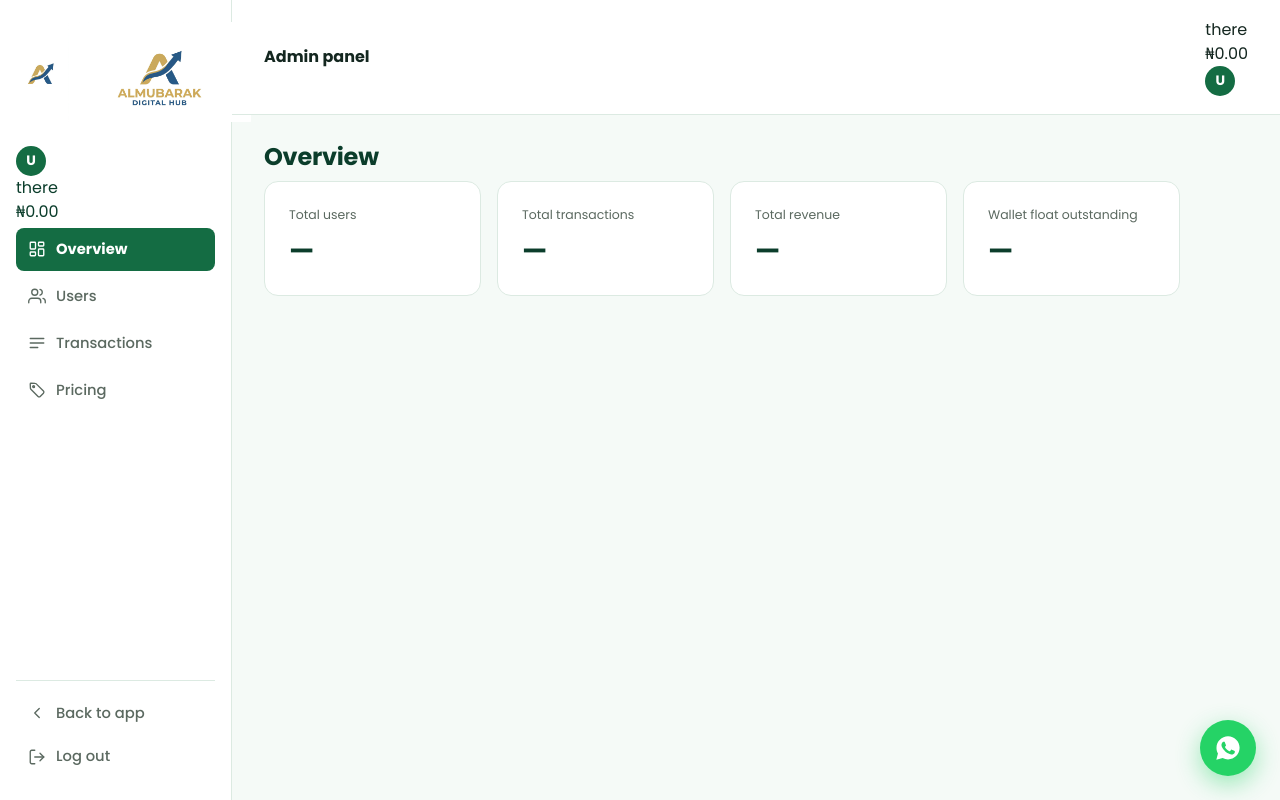
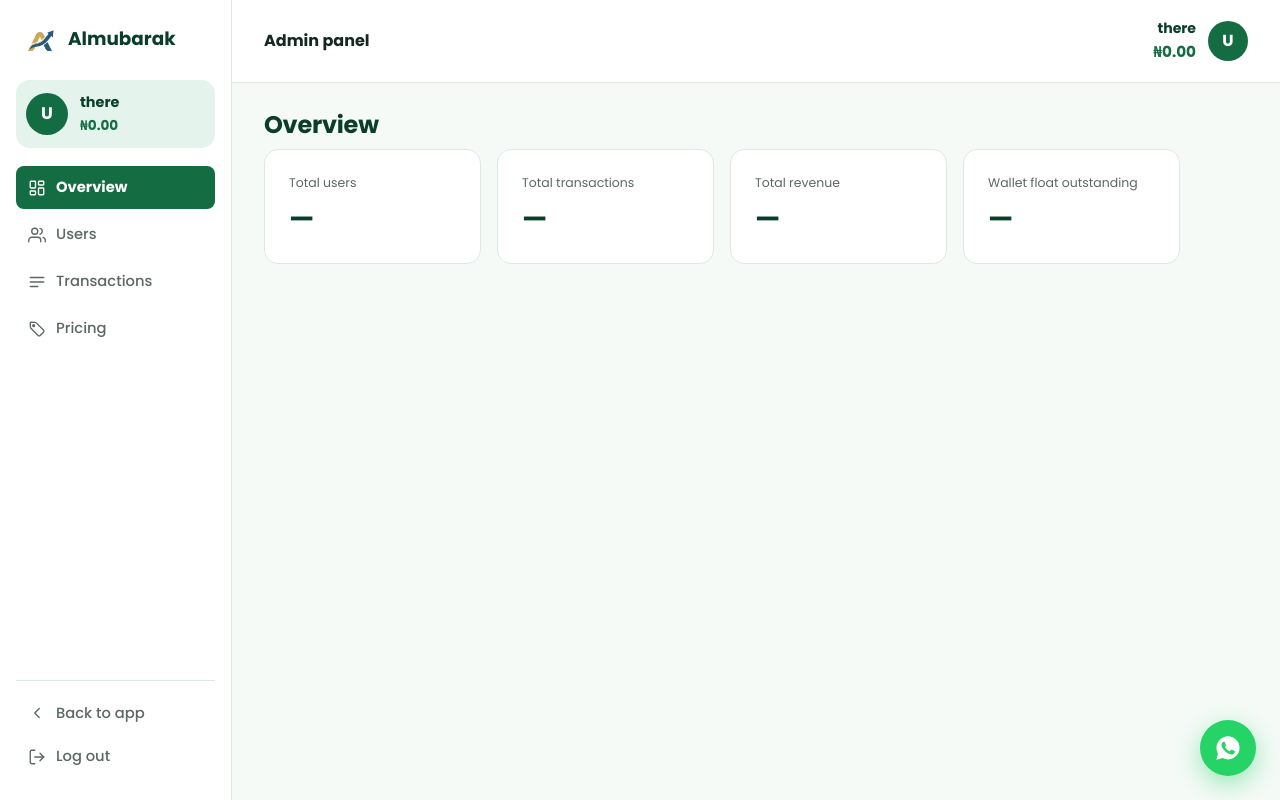
Before and after one commit to somboy015c/almubarak, a plain HTML site: page admin.html in a window 1280 px wide. Drawn offline with Linux system fonts and the light colour scheme; no server answers; sample sign-in values are in the browser's storage.

Commit message:
Add files via upload

```diff
--- a/css/style.css
+++ b/css/style.css
@@ -185,9 +185,12 @@ img, svg { display: block; max-width: 100%; }
 .site-header .container { display: flex; align-items: center; justify-content: space-between; gap: 20px; position: relative; }
 .brand { display: flex; align-items: center; gap: 10px; font-family: var(--font-display); font-weight: 700; font-size: 1.15rem; color: var(--ink); text-decoration: none; flex-shrink: 0; }
 .brand-mark { width: 34px; height: 34px; border-radius: 9px; object-fit: cover; flex-shrink: 0; }
+.brand-mark-full { display: none; height: 34px; width: auto; border-radius: 6px; object-fit: contain; flex-shrink: 0; }
 
 @media (max-width: 640px) {
   .brand-text { display: none; }
+  .brand-mark { display: none; }
+  .brand-mark-full { display: block; }
 }
 
 .nav-desktop { display: flex; align-items: center; gap: 28px; }
@@ -387,6 +390,17 @@ img, svg { display: block; max-width: 100%; }
   border-right: 1px solid var(--line);
 }
 .sidebar .brand { color: var(--ink); padding: 0 8px; margin-bottom: 20px; }
+
+.sidebar-profile {
+  display: flex; align-items: center; gap: 12px;
+  padding: 12px 10px; margin-bottom: 14px;
+  border-radius: var(--radius-md);
+  background: var(--brand-tint);
+}
+.sidebar-profile .user-avatar-circle { width: 42px; height: 42px; font-size: 1.05rem; }
+.sidebar-profile-text { min-width: 0; }
+.sidebar-profile-name { font-weight: 700; color: var(--ink); font-size: 0.9rem; white-space: nowrap; overflow: hidden; text-overflow: ellipsis; }
+.sidebar-profile-balance { font-family: var(--font-display); font-weight: 700; color: var(--brand); font-size: 0.85rem; margin-top: 2px; }
 .nav-item {
   display: flex; align-items: center; gap: 10px;
   padding: 11px 12px; border-radius: var(--radius-sm);
@@ -408,6 +422,12 @@ img, svg { display: block; max-width: 100%; }
   padding: 8px 16px; display: flex; align-items: center; gap: 10px; font-weight: 700; font-family: var(--font-display); color: var(--ink);
 }
 .wallet-pill .label { font-family: var(--font-body); font-weight: 500; font-size: 0.75rem; color: var(--text-muted); }
+
+.topbar-profile { display: flex; align-items: center; gap: 12px; }
+.topbar-profile .user-avatar-circle { width: 40px; height: 40px; font-size: 1rem; }
+.topbar-profile-text { text-align: right; }
+.topbar-profile-name { font-weight: 700; color: var(--ink); font-size: 0.88rem; }
+.topbar-profile-balance { font-family: var(--font-display); font-weight: 700; color: var(--brand); font-size: 0.95rem; margin-top: 2px; }
 
 .view-body { padding: 28px 32px; max-width: 980px; }
 .view { display: none; }
```
